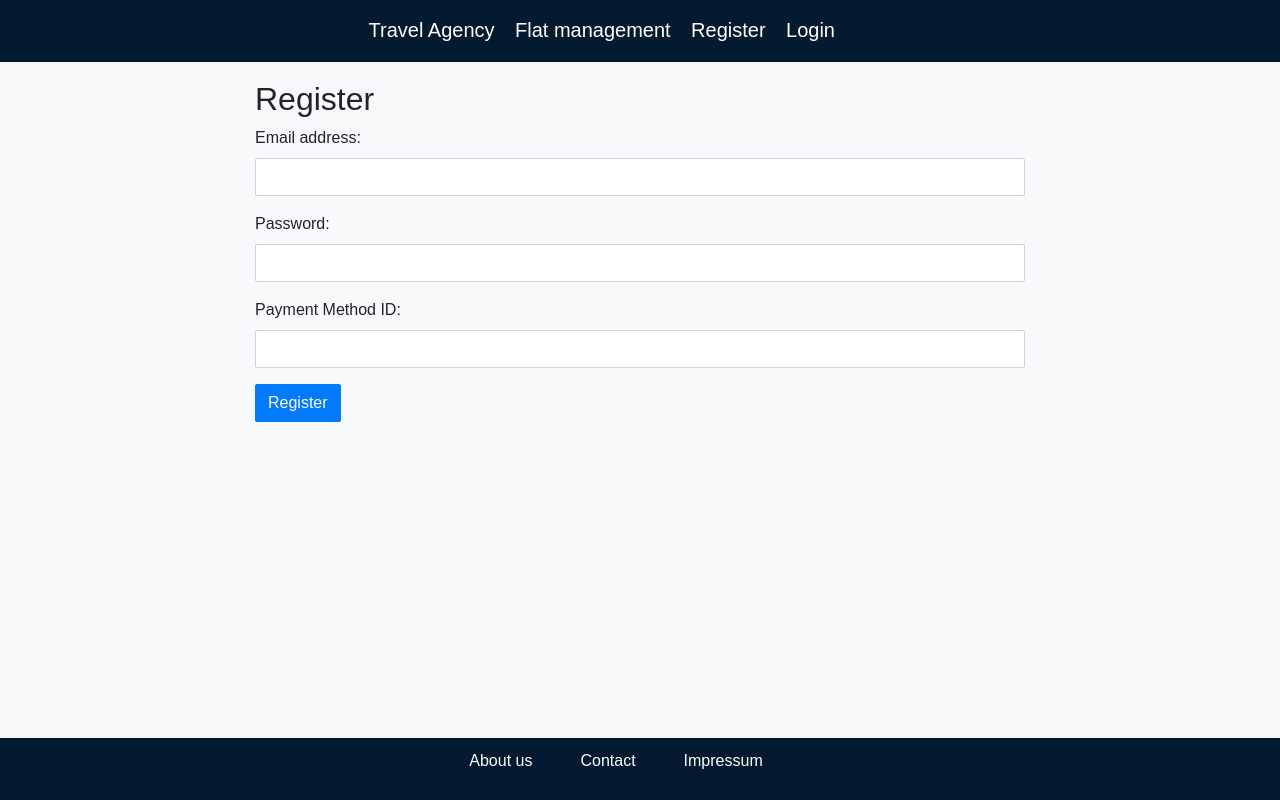
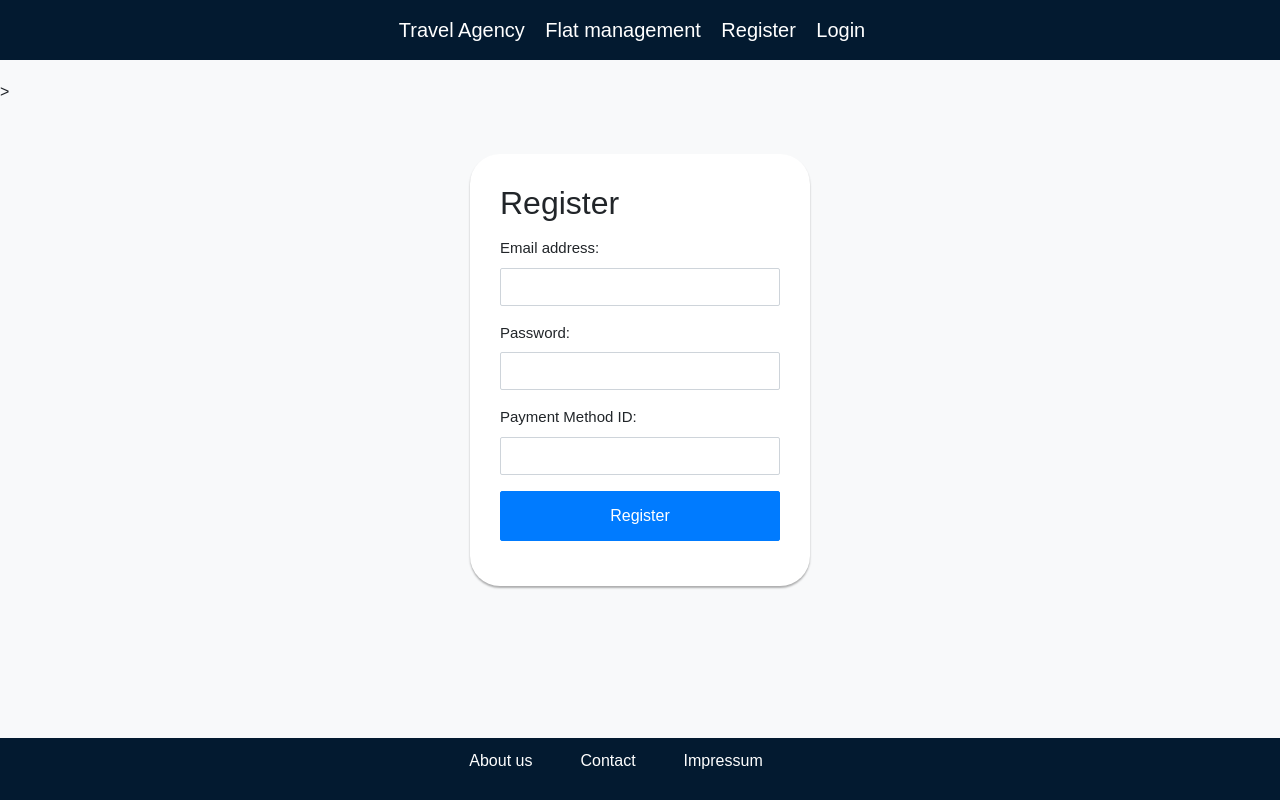
Before and after one commit to lktaouri/shortTermRental, a PHP site: page /registration.php in a window 1280 px wide. Run offline with PHP 8.4, Linux system fonts and the light colour scheme; data that the repository does not hold is empty.

Commit message:
wurde überarbeitet mit neuem css design

```diff
--- /dev/null
+++ b/frontend/css/registrationstyle.css
@@ -0,0 +1,30 @@
+.register-form {
+    width: 340px;
+    margin: 50px auto;
+    font-size: 15px;
+    background: white;
+    box-shadow: 0px 2px 2px rgba(0, 0, 0, 0.3);
+    padding: 30px;
+    border-radius: 30px;
+}
+
+.register-form h2 {
+    margin: 0 0 15px;
+}
+
+.form-control,
+.btn {
+    min-height: 38px;
+    border-radius: 2px;
+}
+
+.btn-primary {
+    border: none;
+    outline: none;
+    height: 50px;
+    width: 100%;
+    background-color: #8dbc8a;
+    color: white;
+    border-radius: 4px;
+    font-weight: bold;
+}
--- a/frontend/includes/header.php
+++ b/frontend/includes/header.php
@@ -24,22 +24,5 @@
               <a class="navbar-brand" href="upload_immo.php">Flat management</a>
               <a class="navbar-brand" href="registration.php">Register</a>
               <a class="navbar-brand" href="login.php">Login</a>
-              <button class="navbar-toggler" type="button" data-toggle="collapse" data-target="#navbarNav" aria-controls="navbarNav" aria-expanded="false" aria-label="Toggle navigation">
-                <span class="navbar-toggler-icon"></span>
-              </button>
-              <div class="collapse navbar-collapse" id="navbarNav">
-                <ul class="navbar-nav ml-auto">
-                  <li class="nav-item">
-                    <a class="nav-link" href="#">Home</a>
-                  </li>
-                  <li class="nav-item">
-                    <a class="nav-link" href="#">My Booking</a>
-                  </li>
-                  <li class="nav-item">
-                    <a class="nav-link" href="#">My Rental</a>
-                  </li>
-                </ul>
-
-
         </div>
       </header>
--- a/frontend/registration.php
+++ b/frontend/registration.php
@@ -1,5 +1,12 @@
-<?php include 'includes/header.php'; ?>
-<div class="container">
+<head>
+    <!-- Custom CSS -->
+    <link rel="stylesheet" href="css/registrationstyle.css">
+</head>
+<body>
+    <header>
+        <?php include 'includes/header.php'; ?>>
+    </header>
+<div class="register-form">
     <h2>Register</h2>
     <form id="registrationForm">
         <div class="form-group">
```
Also changed, not shown: frontend/css/buchung.css (added, +30 -0 lines), frontend/css/upload.css (added, +30 -0 lines), frontend/upload_booking.php (+7 -2 lines), frontend/upload_immo.php (+7 -3 lines), frontend/login.php (indentation only). Lines whose indentation alone changed are shown as unchanged.
